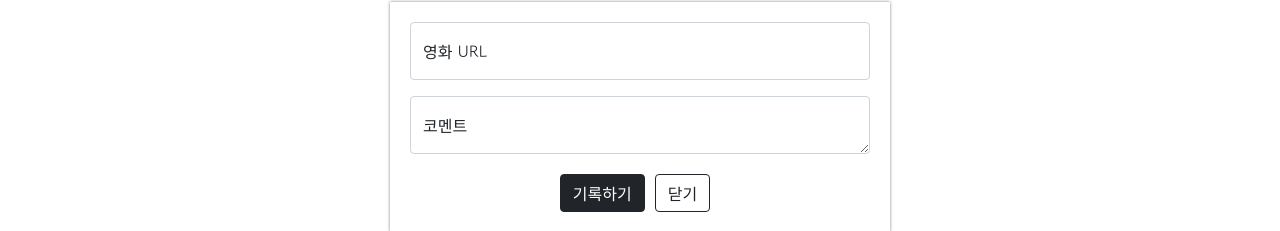
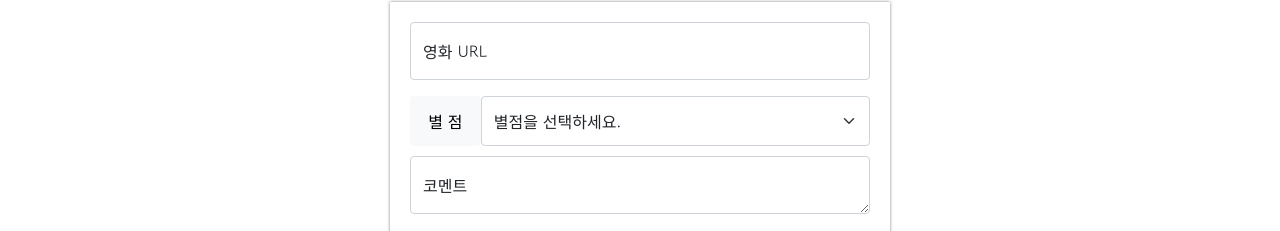
Before and after one commit to goobv3/mypage, a plain HTML site: page index.html in a window 1280 px wide. Shown: the part 268-499 px from the top of the page. Drawn offline with nearby package versions, Linux system fonts and the light colour scheme.

Commit message:
Update index.html

```diff
--- a/index.html
+++ b/index.html
@@ -84,8 +84,19 @@
             margin-top: 20px;
         }
 
-        .mybtn > button {
+        .mybtn>button {
             margin-right: 10px;
+        }
+
+        .myselect {
+            display: flex;
+            flex-direction: row;
+            margin-bottom: 10px;
+            height: 50px;
+        }
+
+        .myselect>button {
+            width: 80px;
         }
     </style>
 </head>
@@ -99,6 +110,17 @@
         <div class="form-floating mb-3">
             <input type="email" class="form-control" id="floatingInput" placeholder="name@example.com">
             <label for="floatingInput">영화 URL</label>
+        </div>
+        <div class="myselect">
+            <button type="button" class="btn btn-light">별  점</button>
+            <select class="form-select" aria-label="Default select example">
+                <option selected>별점을 선택하세요.</option>
+                <option value="1">⭐</option>
+                <option value="2">⭐⭐</option>
+                <option value="3">⭐⭐⭐</option>
+                <option value="4">⭐⭐⭐⭐</option>
+                <option value="5">⭐⭐⭐⭐⭐</option>
+            </select>
         </div>
         <div class="form-floating">
             <textarea class="form-control" placeholder="Leave a comment here" id="floatingTextarea"></textarea>
```
